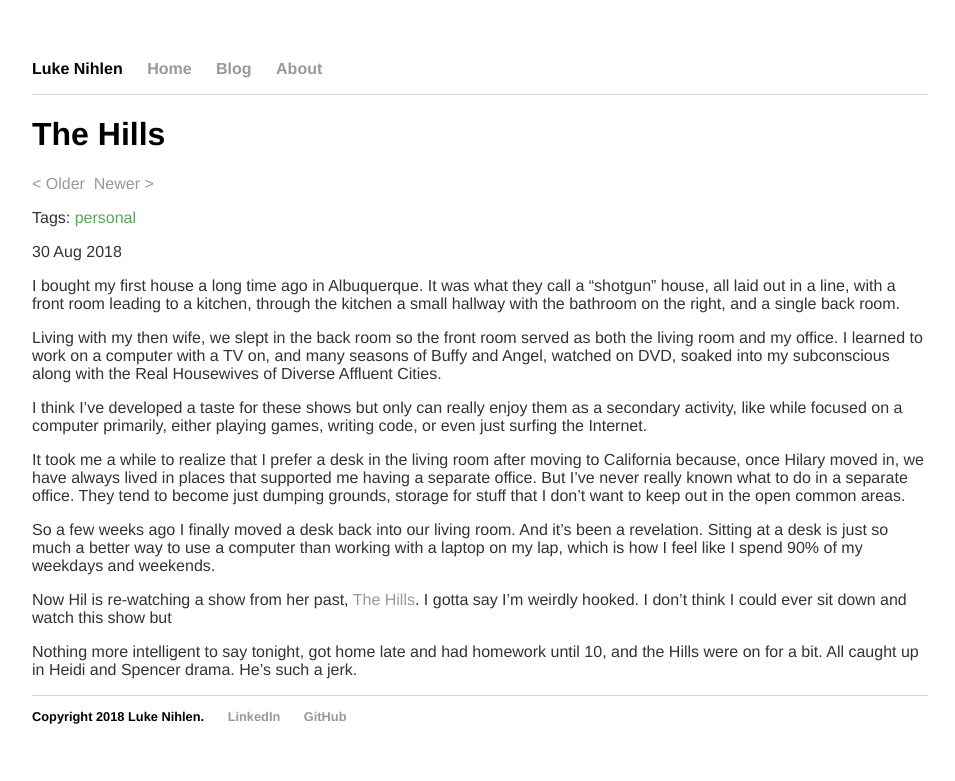
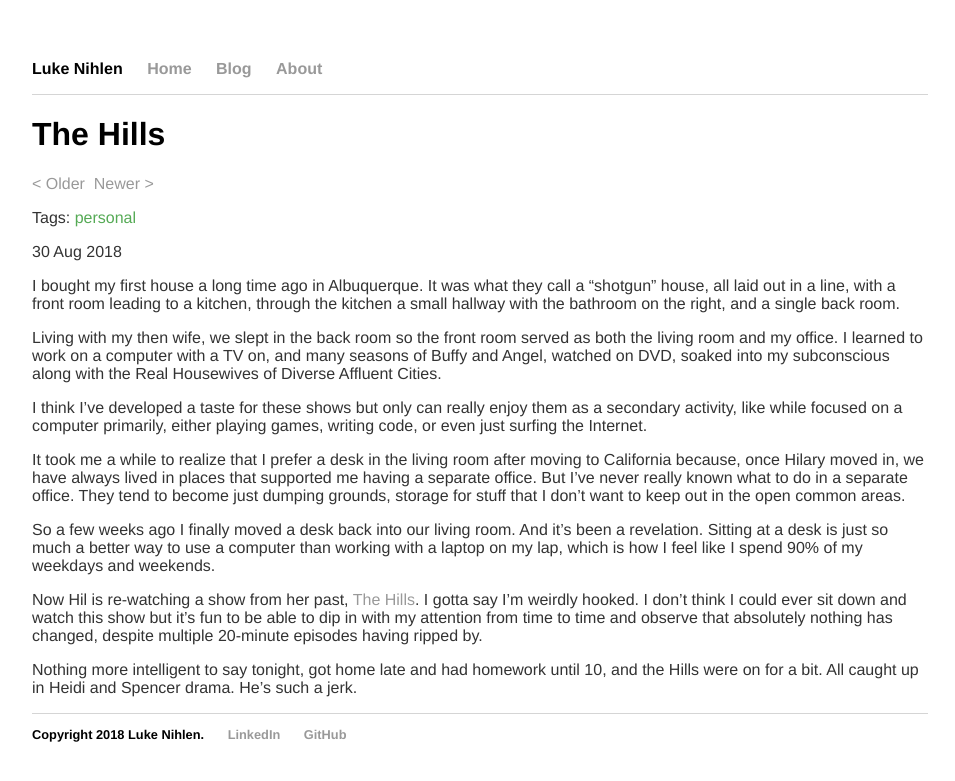
Before and after one commit to lnihlen/lnihlen.github.io, a Jekyll site: the page built from _posts/2018-08-30-the-hills.md, in a window 1280 px wide. Shown: the top 781 px of the page, without its empty margins (160-1115 px from the left). Built offline with Jekyll 4.4.1, drawn with Linux system fonts in a browser that asks for light colours.

```diff
--- a/_posts/2018-08-30-the-hills.md
+++ b/_posts/2018-08-30-the-hills.md
@@ -33,6 +33,9 @@ computer than working with a laptop on my lap, which is how I feel like I spend
 Now Hil is re-watching a show from her past,
 [The Hills](https://en.wikipedia.org/wiki/The_Hills_%28TV_series%29). I gotta say
 I'm weirdly hooked. I don't think I could ever sit down and watch this show but
+it's fun to be able to dip in with my attention from time to time and observe
+that absolutely nothing has changed, despite multiple 20-minute episodes having
+ripped by.
 
 Nothing more intelligent to say tonight, got home late and had homework until
 10, and the Hills were on for a bit. All caught up in Heidi and Spencer drama.
```
Also changed, not shown: _posts/2019-09-27-gentoo-on-old-system.md (added, +29 -0 lines).
